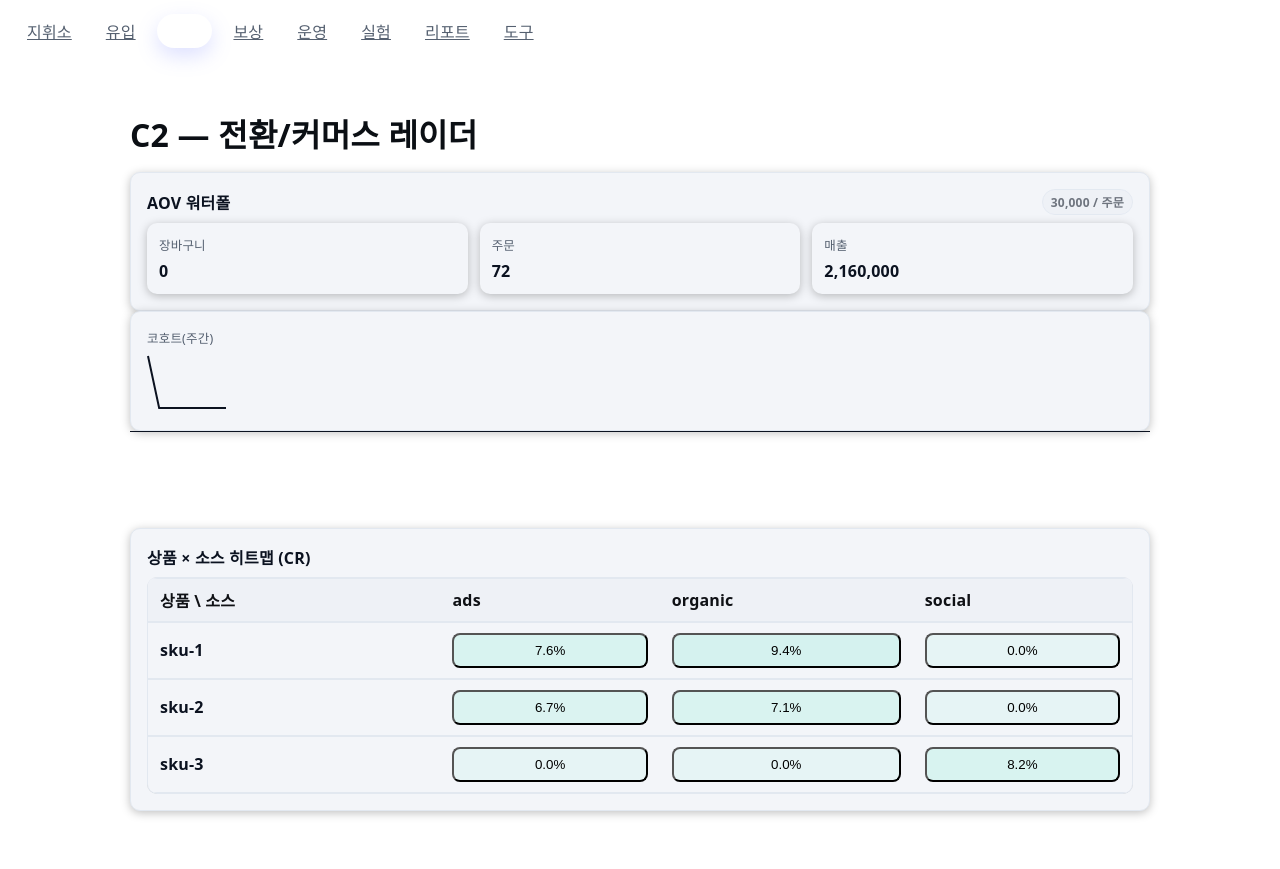
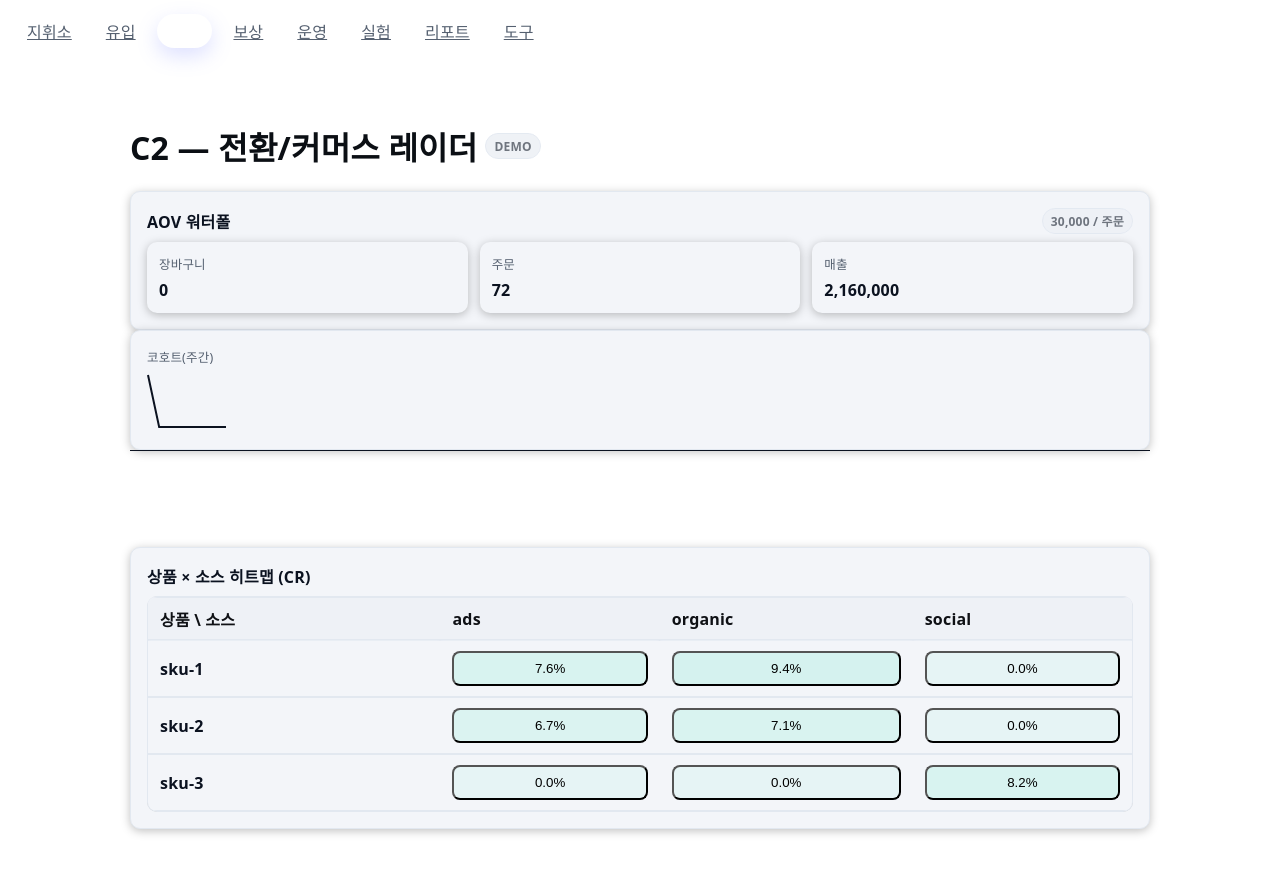
Before and after one commit to sht27363838-glitch/zp-v3.0, a Next.js app: page /commerce in a window 1280 px wide. Built offline with nearby package versions, Linux system fonts and the light colour scheme.

Commit message:
Update page.tsx

```diff
--- a/app/(tabs)/commerce/page.tsx
+++ b/app/(tabs)/commerce/page.tsx
@@ -1,4 +1,6 @@
 'use client'
+
+import { sourceTag } from '@lib/csvSafe'
 import React, { useMemo, useState, useDeferredValue } from 'react'
 import { readCsvOrDemo } from '@lib/csvSafe'
 import { parseCsv, type CsvTable } from '@lib/readCsv'
@@ -63,7 +65,11 @@ export default function Commerce(){
 
   return (
     <div className="page">
-      <h1>C2 — 전환/커머스 레이더</h1>
+      <div style={{display:'flex', alignItems:'center', gap:8}}>
+  <h1>C2 — 전환/커머스 레이더</h1>
+  <span className="badge">{sourceTag('kpi_daily')}</span>
+</div>
+
 
       <div className="grid" style={{gridTemplateColumns:'1fr 1fr', gap:'var(--gap)'}}>
         <div className="card">
```
